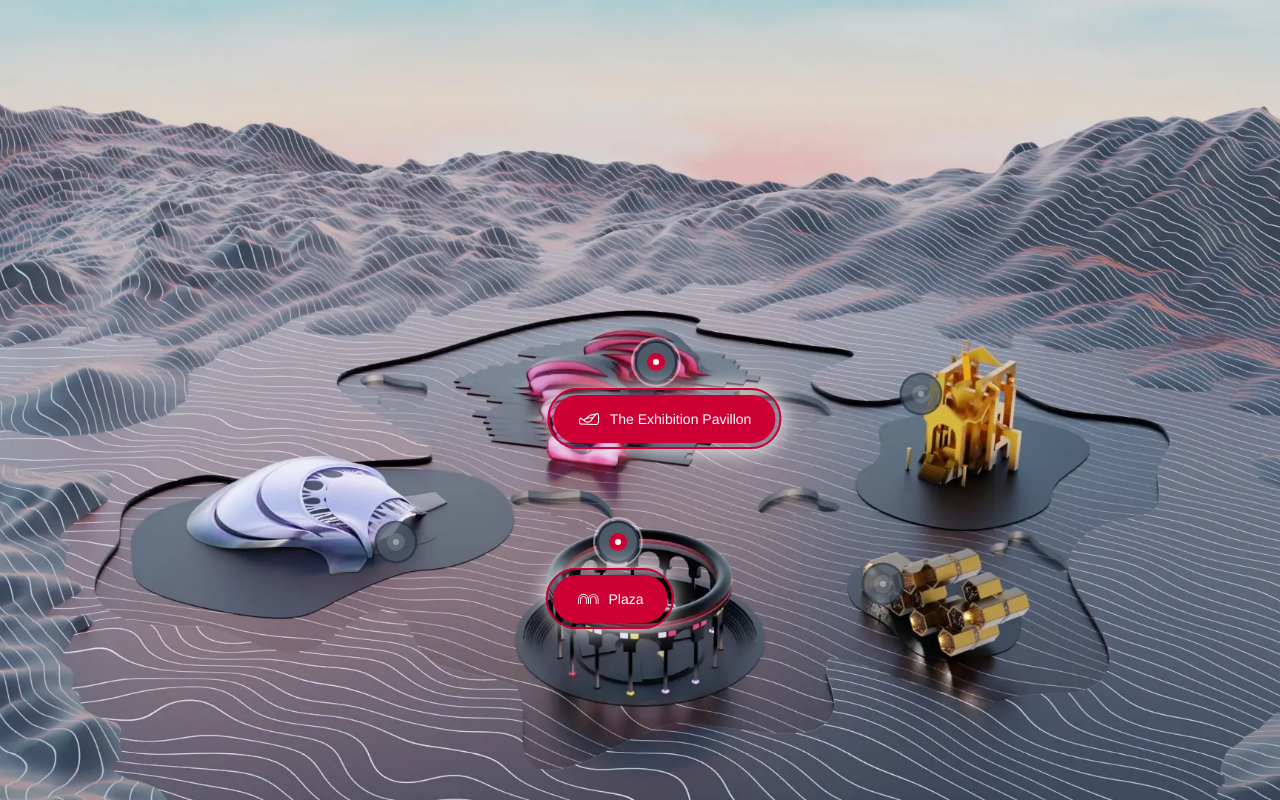
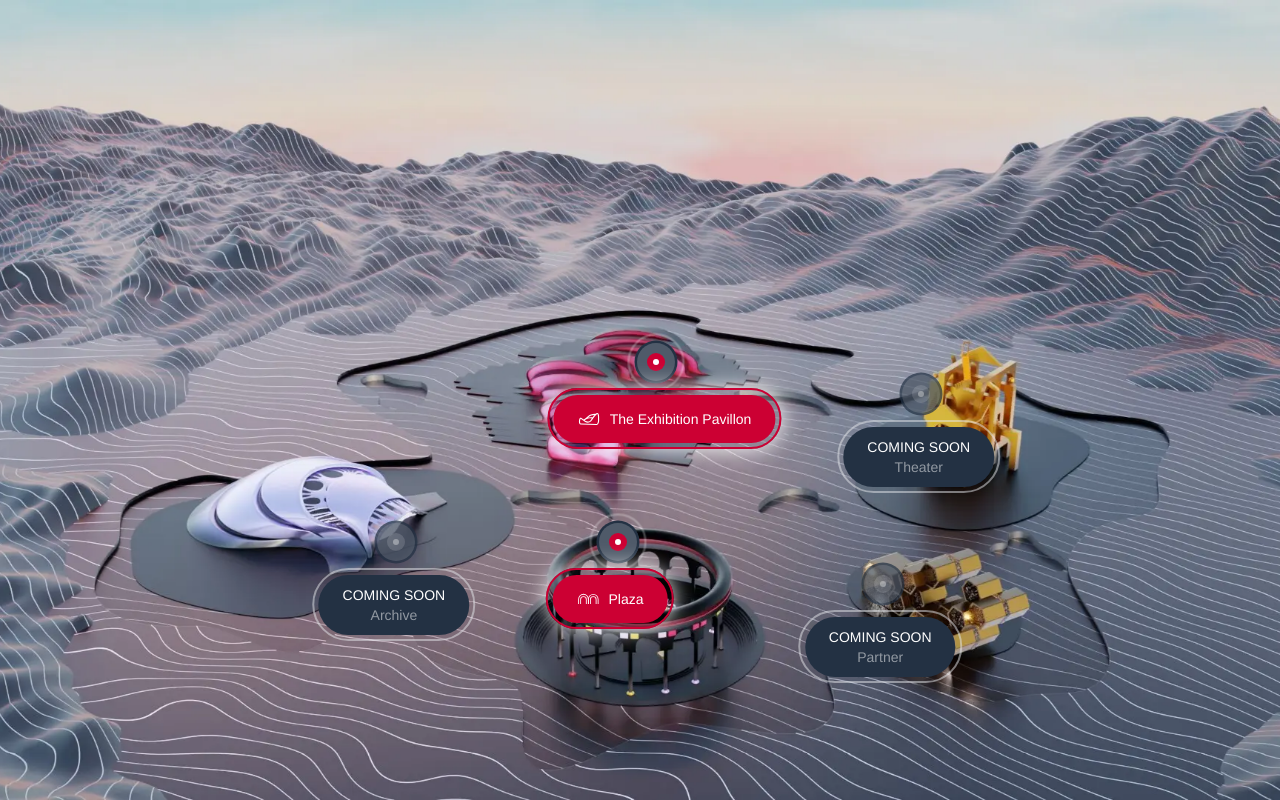
Before and after one commit to anushkachauhxn/marangoni-metaverse, a website built with Parcel: page src/index.html in a window 1280 px wide. Built offline with nearby package versions, Linux system fonts and the light colour scheme.

Commit message:
Inactive hotspot info

```diff
--- a/src/css/styles.scss
+++ b/src/css/styles.scss
@@ -128,11 +128,12 @@ a {
           left: 50%;
           transform: translateX(-35%);
 
+          color: #fff;
+          font-size: 0.875rem;
+          white-space: nowrap;
+
           span {
             @include flex-row();
-            color: #fff;
-            font-size: 0.875rem;
-            white-space: nowrap;
             .icon {
               margin-right: 0.5rem;
               width: 1.5rem;
@@ -173,6 +174,19 @@ a {
             animation-play-state: paused;
           }
         }
+
+        .info {
+          background: #233143;
+          pointer-events: none;
+          span {
+            padding-top: 0.25rem;
+            opacity: 0.5;
+          }
+          &::after {
+            border: 2px solid rgba(229, 231, 235, 0.5);
+            box-shadow: none;
+          }
+        }
       }
 
       @keyframes pulse {
--- a/src/index.html
+++ b/src/index.html
@@ -68,6 +68,10 @@
                   <div class="circle-in circle-3"></div>
                   <div class="circle-in circle-4"></div>
                 </div>
+                <div class="info">
+                  <p>COMING SOON</p>
+                  <span>Archive</span>
+                </div>
               </a>
             </li>
             <li class="hotspot theater">
@@ -79,6 +83,10 @@
                   <div class="circle-in circle-2"></div>
                   <div class="circle-in circle-3"></div>
                   <div class="circle-in circle-4"></div>
+                </div>
+                <div class="info">
+                  <p>COMING SOON</p>
+                  <span>Theater</span>
                 </div>
               </a>
             </li>
@@ -92,6 +100,10 @@
                   <div class="circle-in circle-3"></div>
                   <div class="circle-in circle-4"></div>
                 </div>
+                <div class="info">
+                  <p>COMING SOON</p>
+                  <span>Partner</span>
+                </div>
               </a>
             </li>
           </ul>
```
Also changed, not shown: src/css/styles.css, 1 other file.
